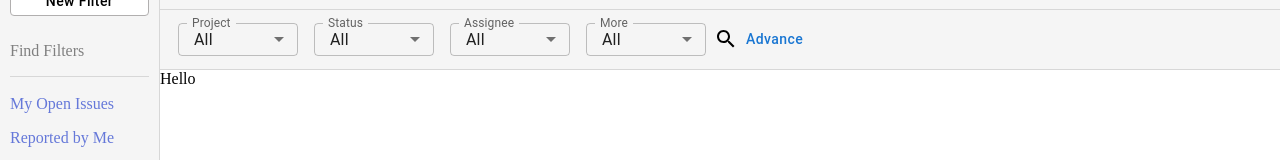
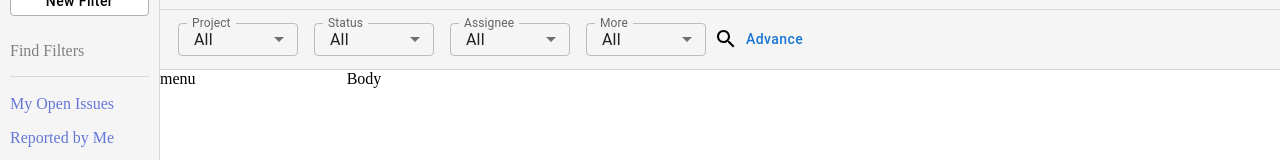
Before and after one commit to Shafiqbd/ass-int, a React (Create React App) app: page / in a window 1280 px wide. Shown: the part 143-303 px from the top of the page. Built offline with nearby package versions, Linux system fonts and the light colour scheme.

Commit message:
select design

```diff
--- a/src/App.js
+++ b/src/App.js
@@ -1,9 +1,18 @@
+import { Grid } from "@mui/material";
 import Layout from "./components/layouts/Layout";
-
 function App() {
   return (
     <div className="App">
-      <Layout>Hello</Layout>
+      <Layout>
+        <Grid container>
+          <Grid item md={2}>
+            menu
+          </Grid>
+          <Grid item md={10}>
+            Body
+          </Grid>
+        </Grid>
+      </Layout>
     </div>
   );
 }
--- /dev/null
+++ b/src/components/OrderBy.js
@@ -0,0 +1,5 @@
+const OrderBy = () => {
+  return <div>List</div>;
+};
+
+export default OrderBy;
```
